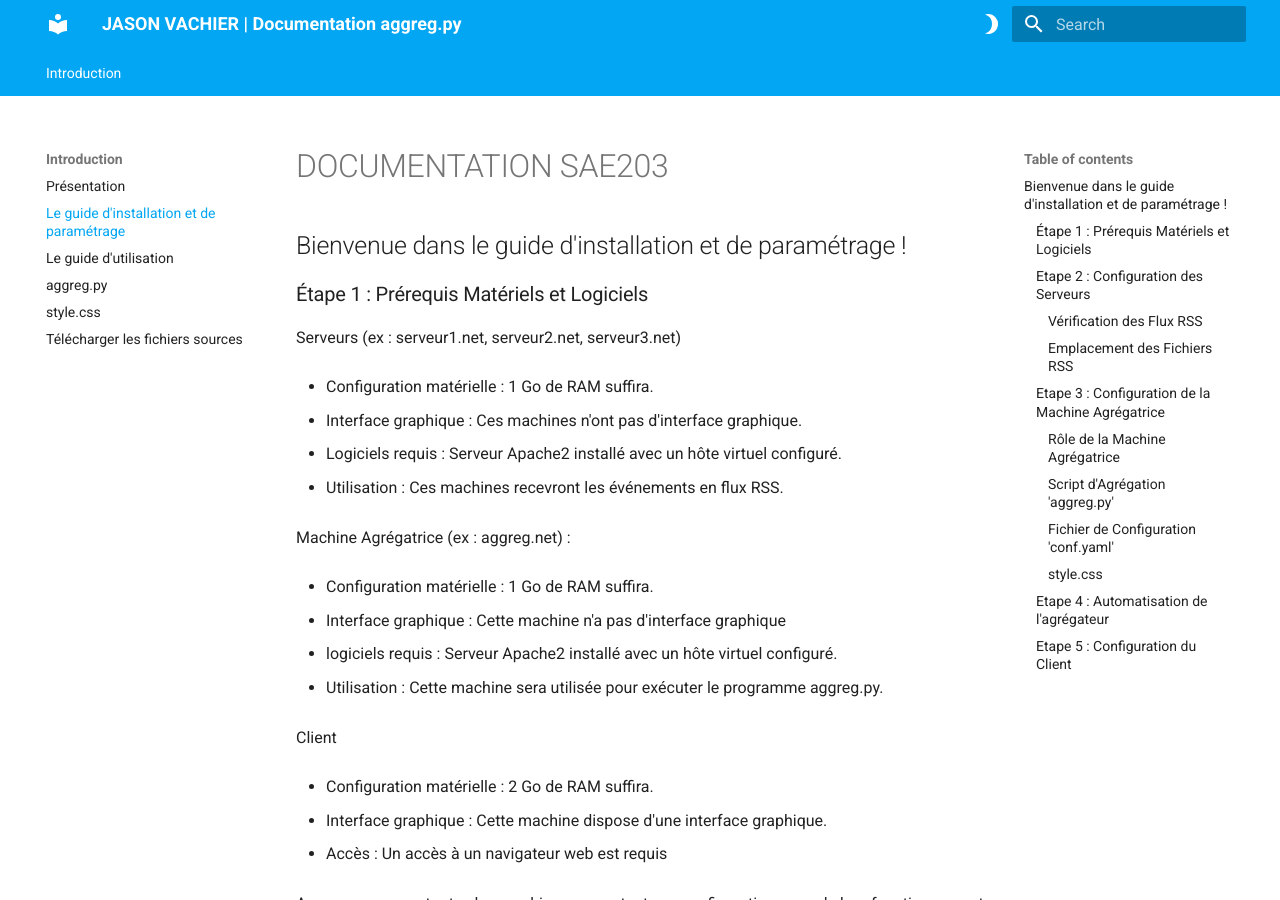
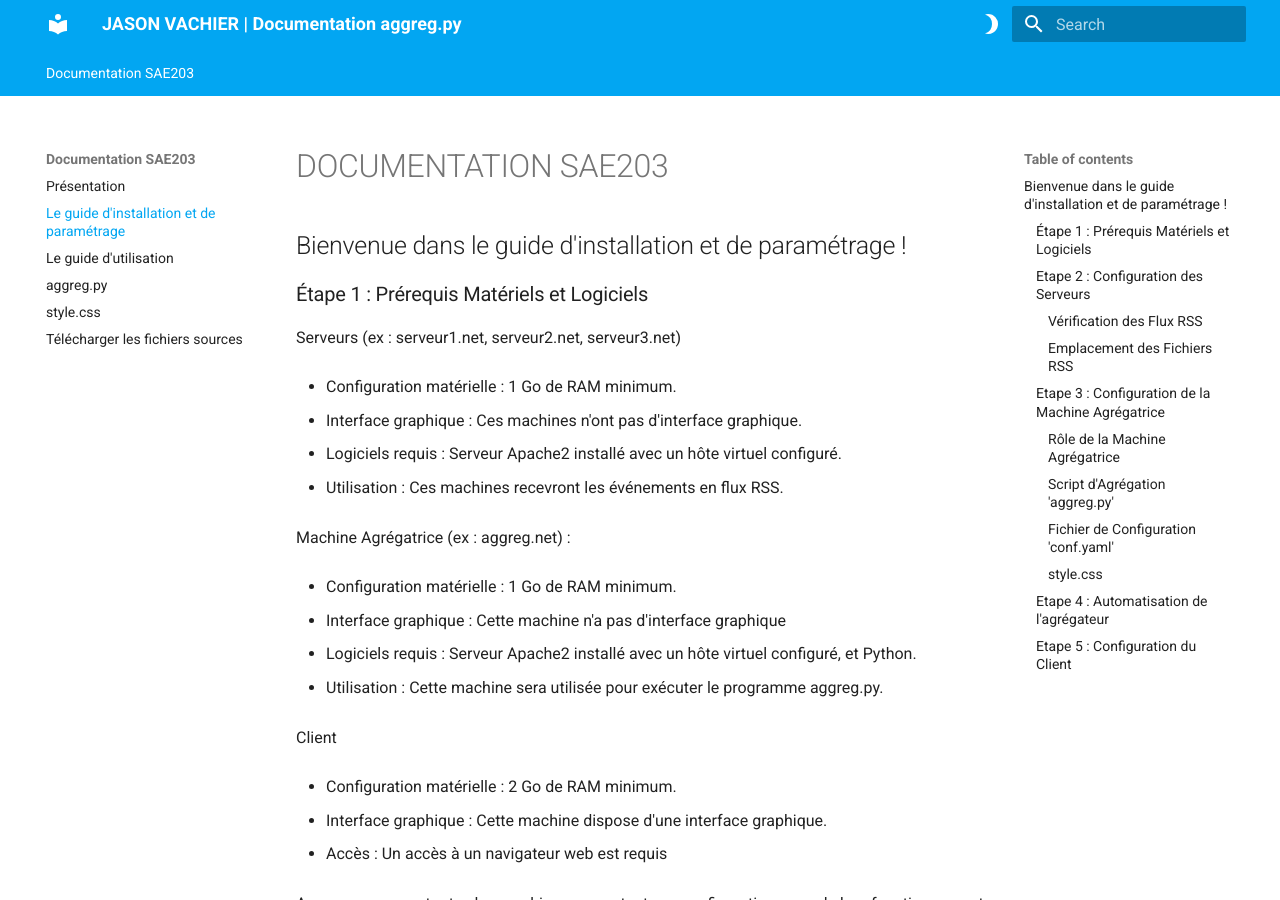
Before and after one commit to JasonVachier/SAE203, an MkDocs documentation site: the page built from docs/Etape1.md, in a window 1280 px wide and 900 px high. Built offline with MkDocs 1.6.1 and Material for MkDocs 9.7.7, drawn with Linux system fonts in a browser that asks for light colours; some of the changed text lies outside the part shown.

```diff
--- a/docs/Etape1.md
+++ b/docs/Etape1.md
@@ -10,7 +10,7 @@
 
 Serveurs (ex : serveur1.net, serveur2.net, serveur3.net)
 
-- Configuration matérielle : 1 Go de RAM suffira.
+- Configuration matérielle : 1 Go de RAM minimum.
 
 - Interface graphique : Ces machines n'ont pas d'interface graphique.
 
@@ -22,11 +22,11 @@ Serveurs (ex : serveur1.net, serveur2.net, serveur3.net)
 
 Machine Agrégatrice (ex : aggreg.net) :
 
-- Configuration matérielle : 1 Go de RAM suffira.
+- Configuration matérielle : 1 Go de RAM minimum.
 
 - Interface graphique : Cette machine n'a pas d'interface graphique
 
-- logiciels requis : Serveur Apache2 installé avec un hôte virtuel configuré.
+- Logiciels requis : Serveur Apache2 installé avec un hôte virtuel configuré, et Python.
 
 - Utilisation : Cette machine sera utilisée pour exécuter le programme aggreg.py.
 
@@ -34,7 +34,7 @@ Machine Agrégatrice (ex : aggreg.net) :
 
 Client
 
-- Configuration matérielle : 2 Go de RAM suffira.
+- Configuration matérielle : 2 Go de RAM minimum.
 
 - Interface graphique : Cette machine dispose d'une interface graphique.
 
--- a/mkdocs.yml
+++ b/mkdocs.yml
@@ -10,7 +10,7 @@ extra_javascript:
 
 
 nav:
-  - Introduction:
+  - Documentation SAE203:
     - "Présentation" : "index.md"
 
     - "Le guide d'installation et de paramétrage" : "Etape1.md"
```
Also changed, not shown: other parts of docs/Etape1.md (+8 -4 lines), docs/Etape2.md (+2 -2 lines), docs/index.md (+3 -3 lines).
